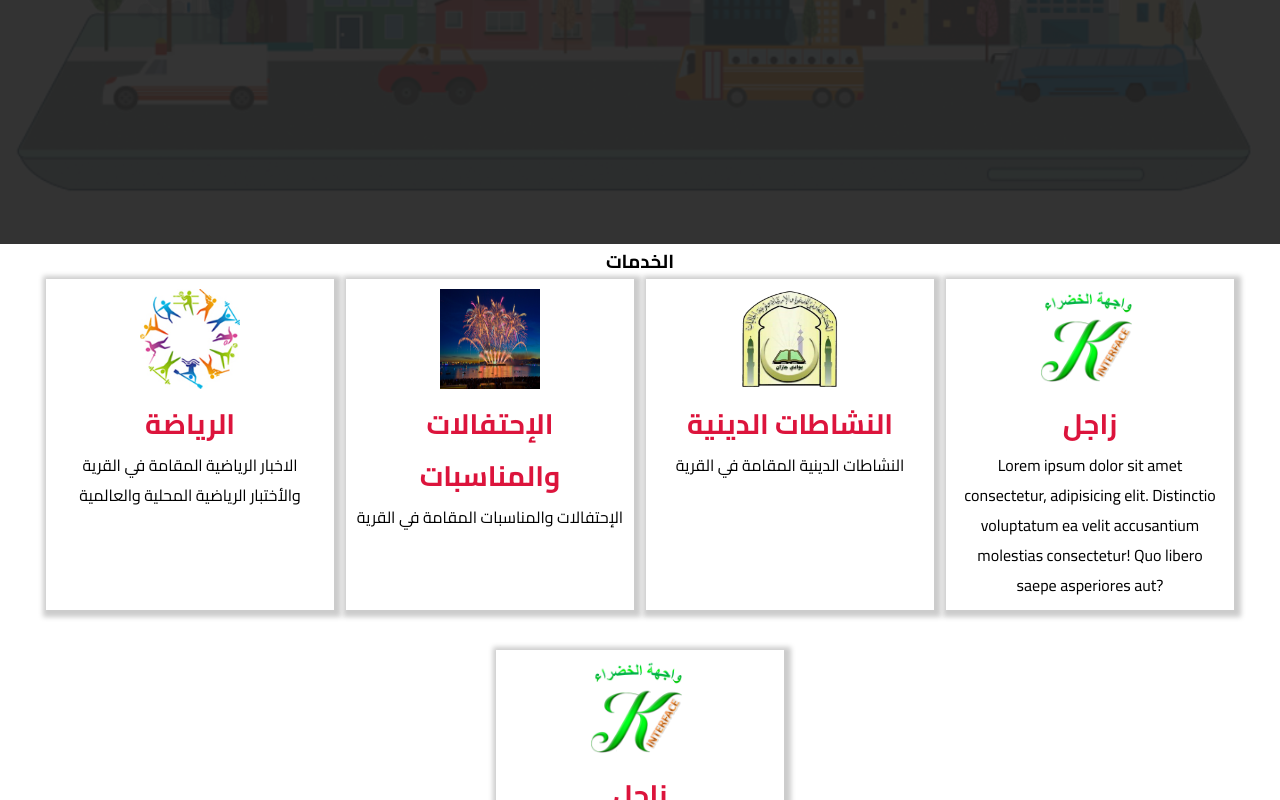
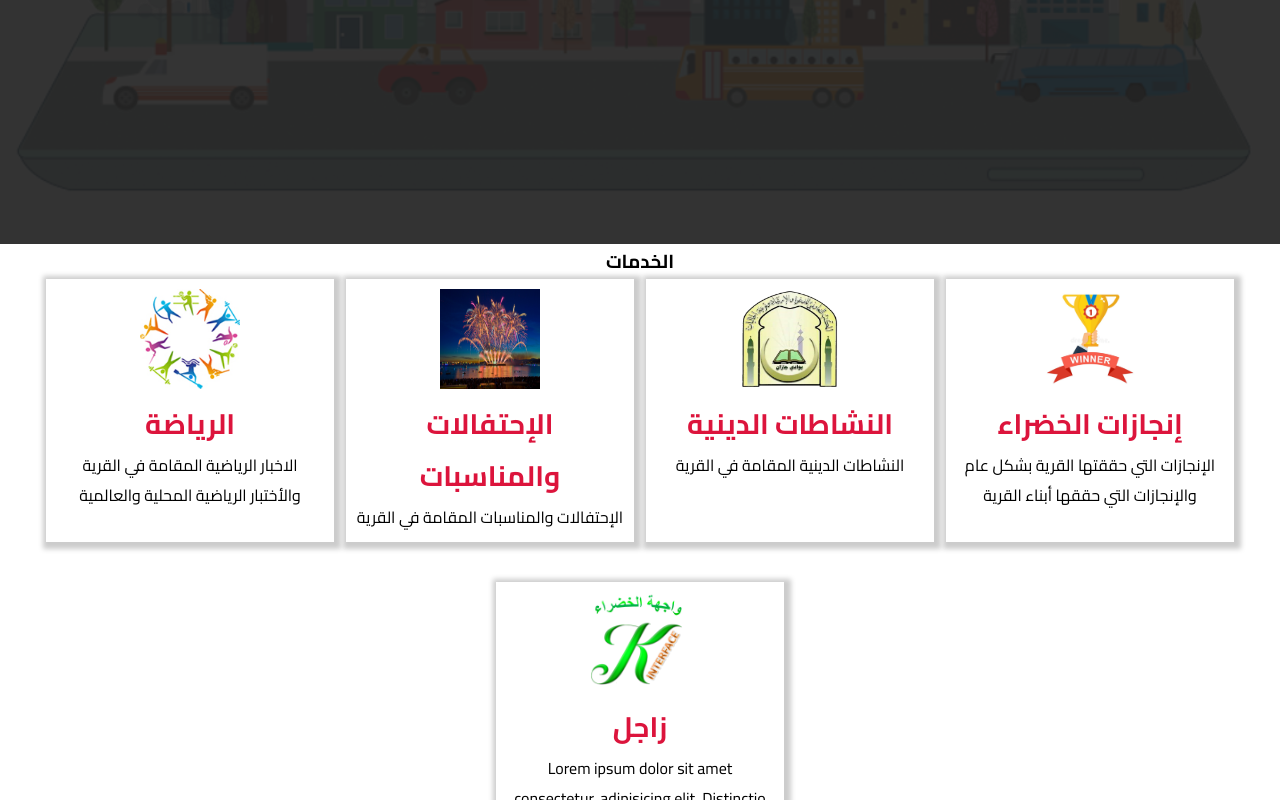
Before and after one commit to TheFirstDeveloper/al-khadra, a plain HTML site: page index.html in a window 1280 px wide. Shown: the part 556-1356 px from the top of the page. Drawn offline with Linux system fonts and the light colour scheme.

Commit message:
Update index.html

```diff
--- a/index.html
+++ b/index.html
@@ -60,9 +60,9 @@
                 <p>النشاطات الدينية المقامة في القرية</p>
             </div>
             <div class="card">
-                <img src="images/face1.png" alt="DataFlair" height="100px" width="100px">
-            <h4>زاجل</h4>
-                <p>Lorem ipsum dolor sit amet consectetur, adipisicing elit. Distinctio voluptatum ea velit accusantium molestias consectetur! Quo libero saepe asperiores aut?</p>
+                <img src="images/competitions_awards.png" alt="DataFlair" height="100px" width="100px">
+            <h4>إنجازات الخضراء</h4>
+                <p>الإنجازات التي حققتها القرية بشكل عام والإنجازات التي حققها أبناء القرية</p>
             </div>
             <div class="card">
                 <img src="images/face1.png" alt="DataFlair" height="100px" width="100px">
```
